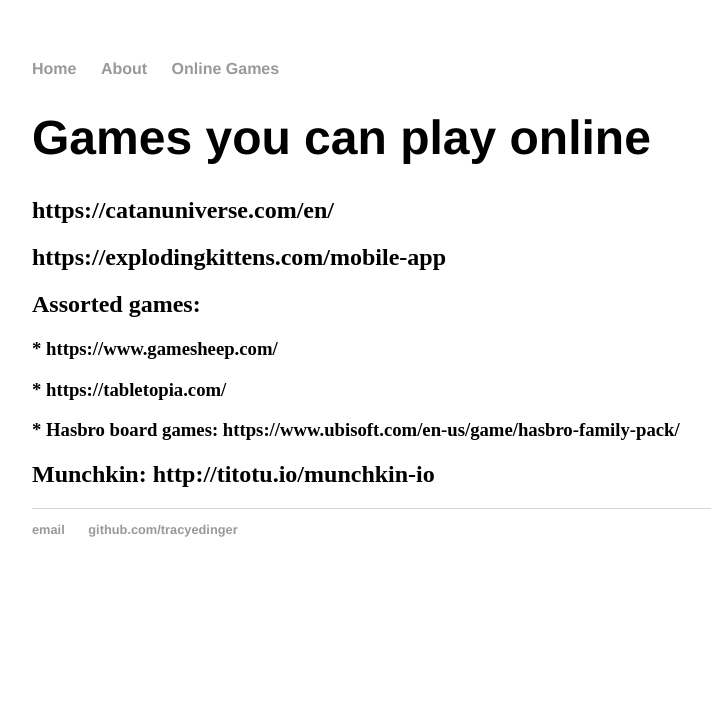
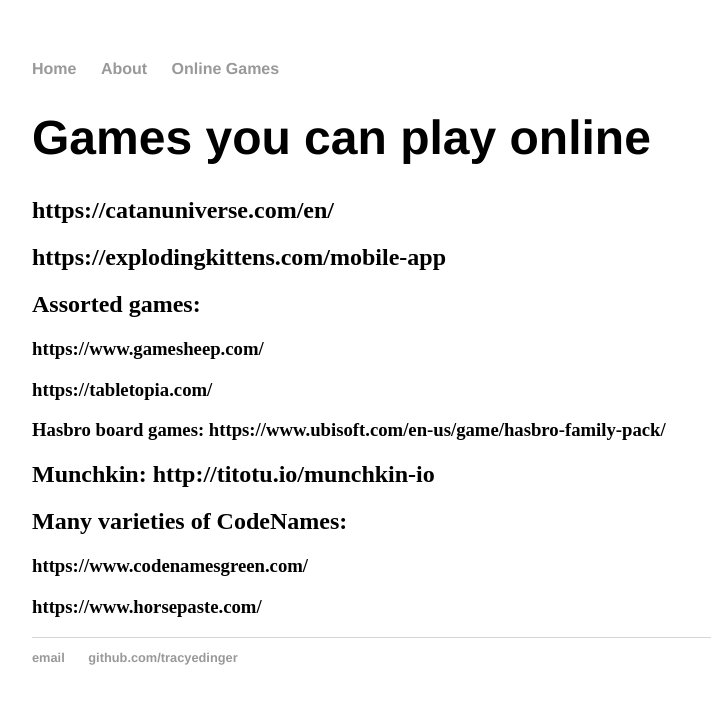
Before and after one commit to tracyedinger/tracyedinger.github.io, a Jekyll site: the page built from OnlineGames.md, in a window 1280 px wide. Shown: the top 704 px of the page, without its empty margins (160-871 px from the left). Built offline with Jekyll 4.4.1, drawn with Linux system fonts in a browser that asks for light colours; our own code applies the rules of GitHub Pages for plain Markdown files.

Commit message:
Update OnlineGames.md

```diff
--- a/OnlineGames.md
+++ b/OnlineGames.md
@@ -5,8 +5,12 @@
 ## https://explodingkittens.com/mobile-app
 
 ## Assorted games:
-### * https://www.gamesheep.com/
-### * https://tabletopia.com/
-### * Hasbro board games: https://www.ubisoft.com/en-us/game/hasbro-family-pack/
+###  https://www.gamesheep.com/
+###  https://tabletopia.com/
+###  Hasbro board games: https://www.ubisoft.com/en-us/game/hasbro-family-pack/
 
 ## Munchkin: http://titotu.io/munchkin-io
+
+## Many varieties of CodeNames:
+### https://www.codenamesgreen.com/
+### https://www.horsepaste.com/
```
